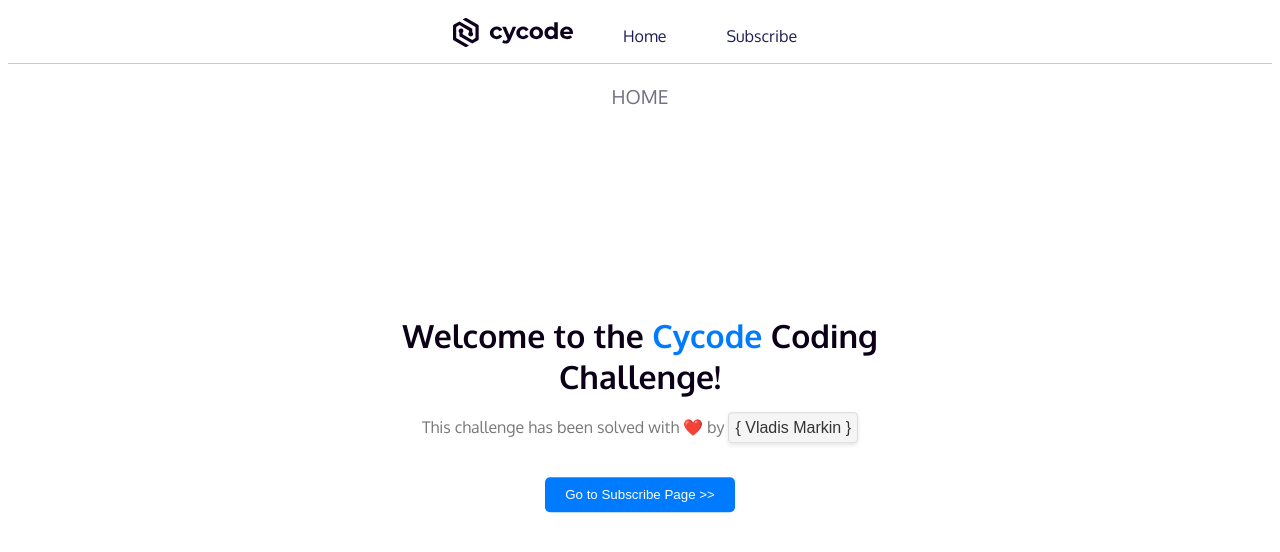
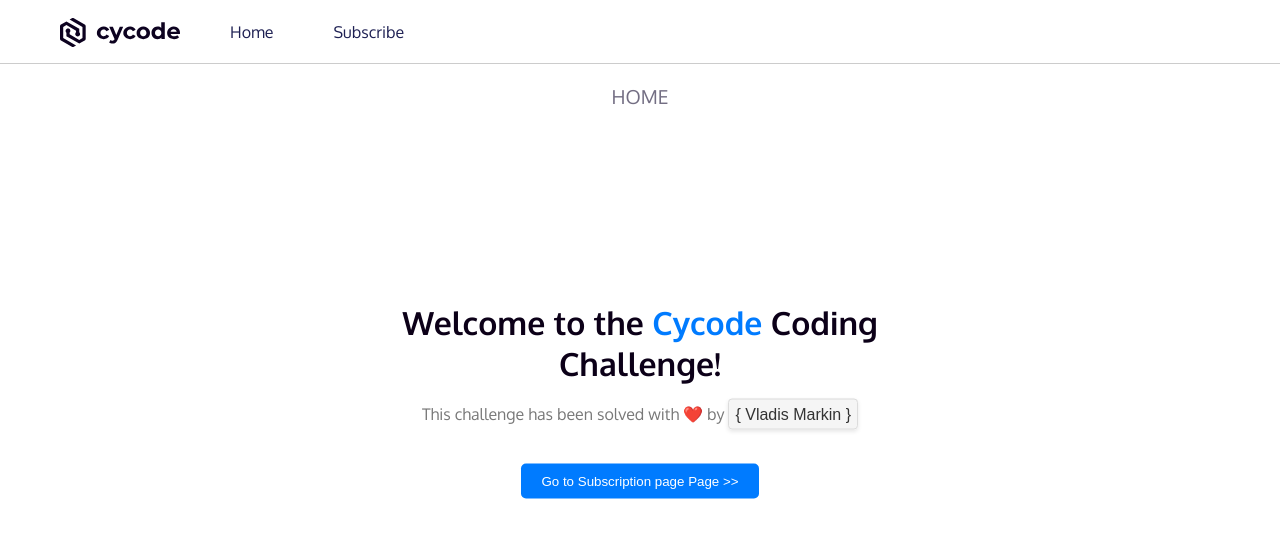
Before and after one commit to Vl4d1s/cycode-coding-challenge, a React (Vite) app: page / in a window 1280 px wide. Shown: the top 552 px of the page. Built offline with nearby package versions, Linux system fonts and the light colour scheme.

Commit message:
fix the navbar

```diff
--- a/src/components/layout/navbar/navbar.module.css
+++ b/src/components/layout/navbar/navbar.module.css
@@ -1,26 +1,21 @@
 .navigationBar {
   display: flex;
-  justify-content: center;
-  align-items: center;
-  padding: 10px 20px;
+  padding: 10px 40px;
   background-color: #ffffff;
   border-bottom: 1px solid #cccccc;
 }
 
 .navContainer {
   display: flex;
+  justify-content: flex-start;
+  padding: 0 20px;
   align-items: center;
+  width: 100%;
 }
 
 .logo {
-  margin-right: 20px;
-}
-
-.logo a {
-  color: #000000;
-  font-size: 24px;
-  text-decoration: none;
-  font-weight: bold;
+  margin-top: 8px;
+  padding-right: 20px;
 }
 
 .menu {
@@ -29,6 +24,14 @@
   align-items: center;
   padding: 0;
   margin: 0;
+  justify-content: center;
+}
+
+.logo a {
+  color: #000000;
+  font-size: 24px;
+  text-decoration: none;
+  font-weight: bold;
 }
 
 .menuItem {
--- a/src/index.css
+++ b/src/index.css
@@ -1,3 +1,9 @@
 :root {
   font-family: "Oxygen", sans-serif;
 }
+
+* {
+  margin: 0;
+  padding: 0;
+  box-sizing: border-box;
+}
--- a/src/pages/home/home.tsx
+++ b/src/pages/home/home.tsx
@@ -20,7 +20,7 @@
         </a>
       </p>
       <Link to="/subscribe">
-        <Button>Go to Subscribe Page {">>"}</Button>
+        <Button>Go to Subscription page Page {">>"}</Button>
       </Link>
     </div>
   );
```
